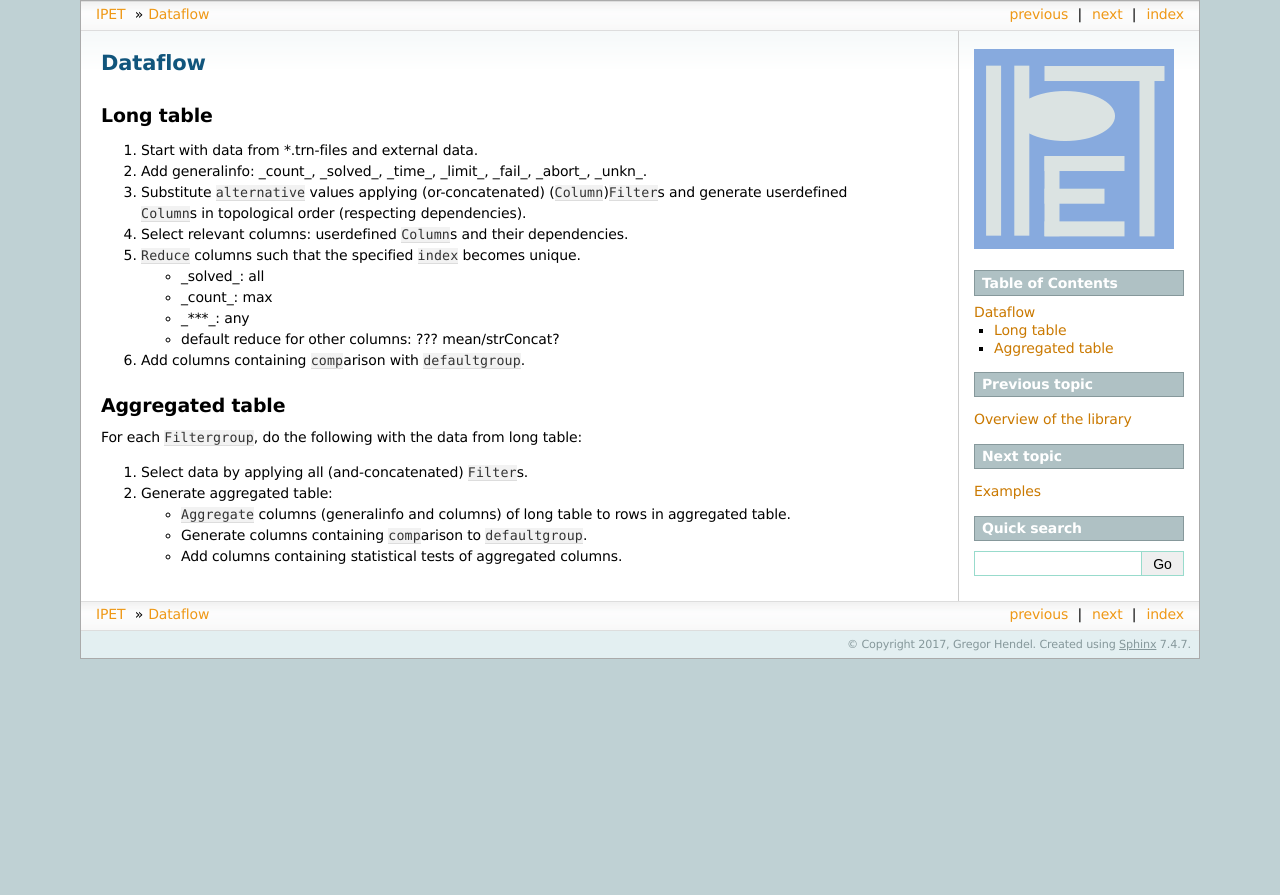
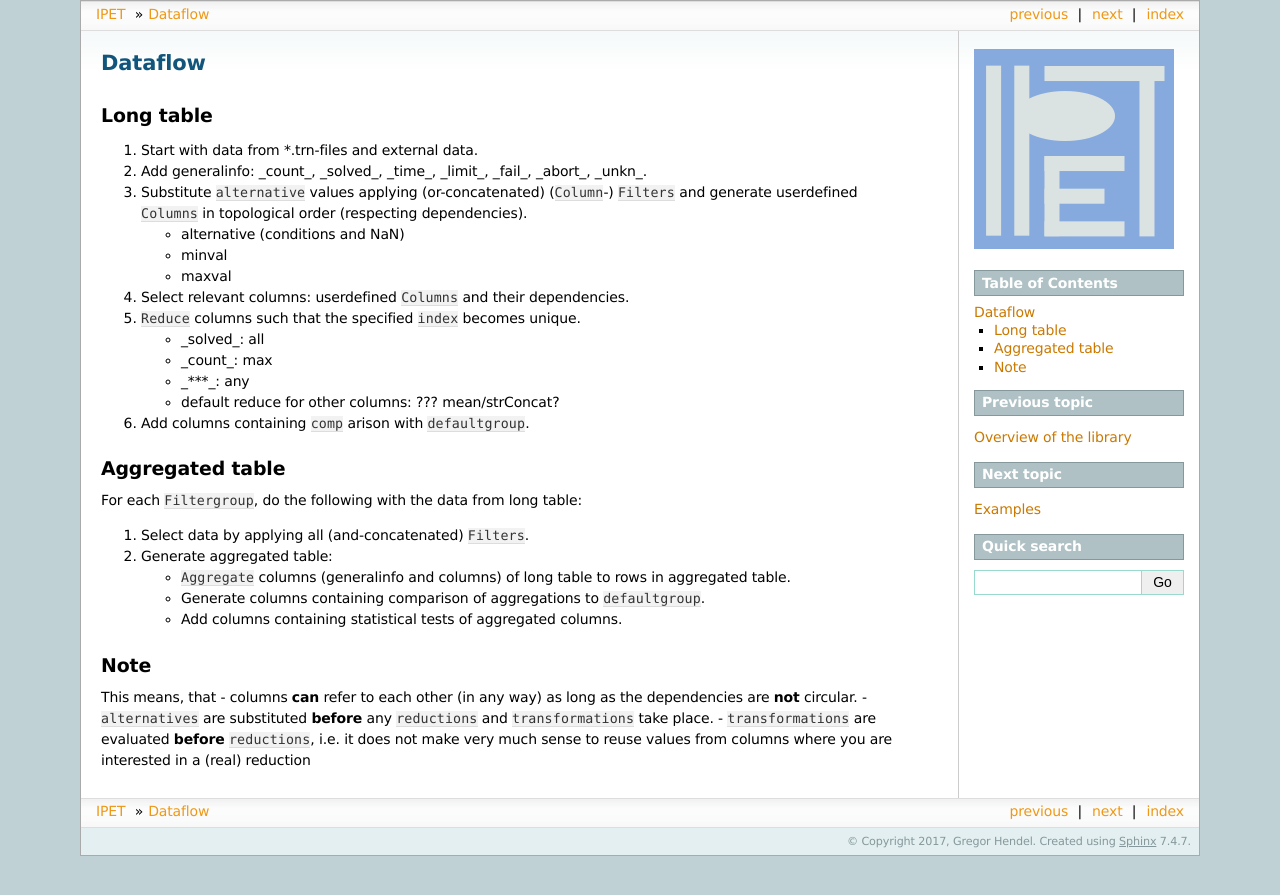
Before and after one commit to GregorCH/ipet, a Sphinx documentation site: the page built from doc/source/dataflow.md, in a window 1280 px wide. Shown: the top 895 px of the page. Built offline with Sphinx 7.4.7, drawn with Linux system fonts in a browser that asks for light colours; pages that are not in the unit, such as notebooks, are missing from menus.

Commit message:
bugfix
- fix min/max in getColumnData
- fix options for selector of origcolname in gui

```diff
--- a/doc/source/dataflow.md
+++ b/doc/source/dataflow.md
@@ -8,26 +8,37 @@ Long table
 
 2. Add generalinfo: \_count\_, \_solved\_, \_time\_, \_limit\_, \_fail\_, \_abort\_, \_unkn\_.
 
-3. Substitute `alternative` values applying (or-concatenated) (`Column`)`Filter`s and generate userdefined `Column`s in topological order (respecting dependencies).
+3. Substitute ``alternative`` values applying (or-concatenated) (``Column``-) ``Filters`` and generate userdefined ``Columns`` in topological order (respecting dependencies).
+    - alternative (conditions and NaN)
+    - minval
+    - maxval
 
-4. Select relevant columns: userdefined `Column`s and their dependencies.
+4. Select relevant columns: userdefined ``Columns`` and their dependencies.
 
-5. `Reduce` columns such that the specified `index` becomes unique.
+5. ``Reduce`` columns such that the specified ``index`` becomes unique.
     - \_solved\_: all
     - \_count\_: max
     - \_\*\*\*\_: any
     - default reduce for other columns: ??? mean/strConcat?
 
-6. Add columns containing `comp`arison with `defaultgroup`.
+6. Add columns containing ``comp`` arison with ``defaultgroup``.
 
 Aggregated table
 ----------------
 
-For each `Filtergroup`, do the following with the data from long table:
+For each ``Filtergroup``, do the following with the data from long table:
 
-1. Select data by applying all (and-concatenated) `Filter`s.
+1. Select data by applying all (and-concatenated) ``Filters``.
 
 2. Generate aggregated table:
-    - `Aggregate` columns (generalinfo and columns) of long table to rows in aggregated table.
-    - Generate columns containing `comp`arison to `defaultgroup`.
+    - ``Aggregate`` columns (generalinfo and columns) of long table to rows in aggregated table.
+    - Generate columns containing comparison of aggregations to ``defaultgroup``.
     - Add columns containing statistical tests of aggregated columns.
+
+Note
+----
+
+This means, that
+    - columns **can** refer to each other (in any way) as long as the dependencies are **not** circular.
+    - ``alternatives`` are substituted **before** any ``reductions`` and ``transformations`` take place.
+    - ``transformations`` are evaluated **before** ``reductions``, i.e. it does not make very much sense to reuse values from columns where you are interested in a (real) reduction
```
Also changed, not shown: 4 other files.
